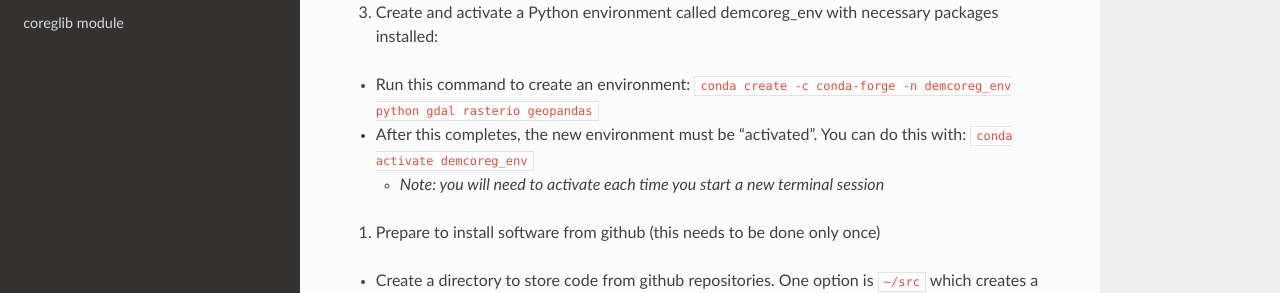
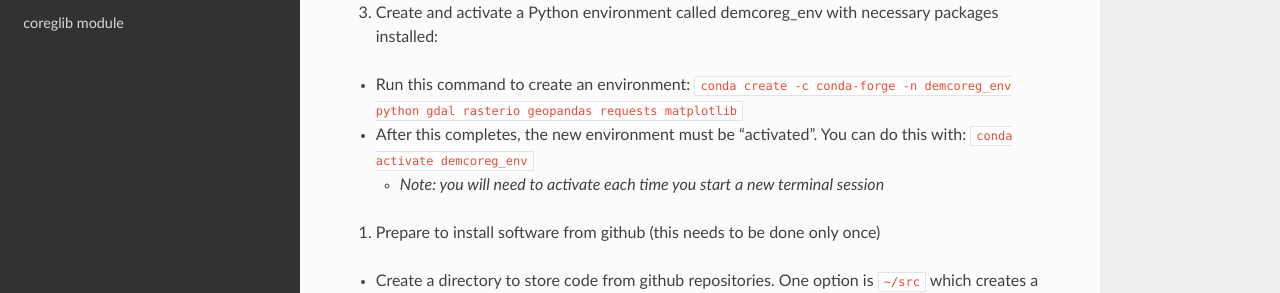
Before and after one commit to dshean/demcoreg, a Sphinx documentation site: the page built from docs/beginners_doc.md, in a window 1280 px wide and 900 px high, scrolled down 427 px. Shown: the part 156-449 px from the top of the window. Built offline with Sphinx 7.4.7 and the Read the Docs theme 3.1.0, drawn with Linux system fonts in a browser that asks for light colours.

Commit message:
Add requests and matplotlib (#66)
Installing this with mac sequoia arm m2pro gave issues with both of these modules from the original instructions. Installing them with the conda env directly solves the issue

```diff
--- a/docs/beginners_doc.md
+++ b/docs/beginners_doc.md
@@ -10,7 +10,7 @@ The demcoreg README.md provides a basic overview of installation and usage for u
 1. Install conda. Managing python packages is best done using conda. You can download miniconda for your OS/architecture here: https://docs.conda.io/en/latest/miniconda.html
 2. Open a terminal/shell
 3. Create and activate a Python environment called demcoreg_env with necessary packages installed:
-  - Run this command to create an environment: `conda create -c conda-forge -n demcoreg_env python gdal rasterio geopandas`
+  - Run this command to create an environment: `conda create -c conda-forge -n demcoreg_env python gdal rasterio geopandas requests matplotlib`
   - After this completes, the new environment must be "activated". You can do this with: `conda activate demcoreg_env`
     - *Note: you will need to activate each time you start a new terminal session*
 4. Prepare to install software from github (this needs to be done only once)
```
